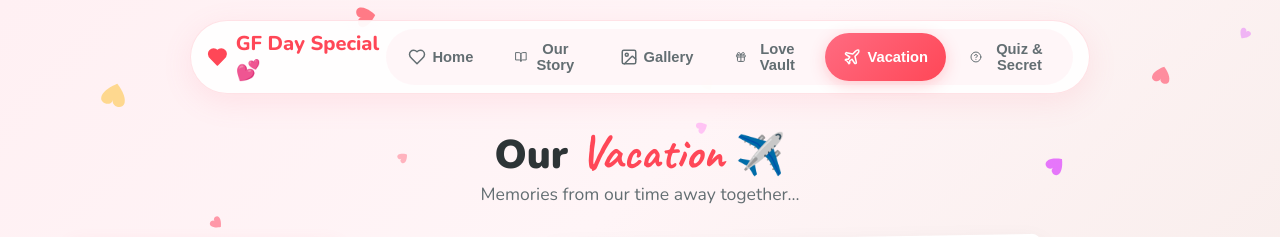
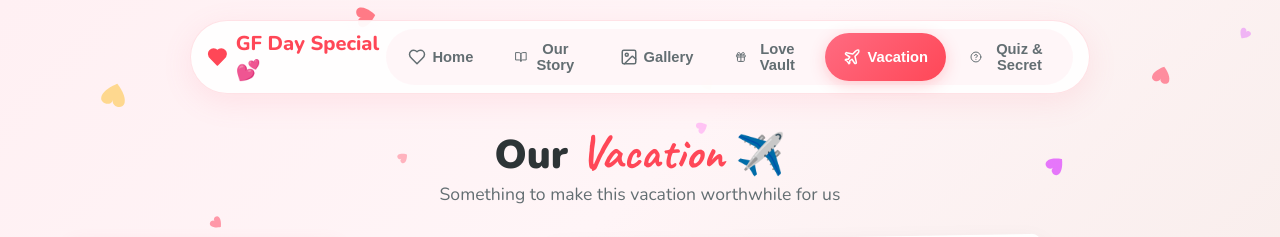
Before and after one commit to Riaan-Soni/gf-day-website, a React (Vite) app: page / in a window 1280 px wide. Both pictures are taken after a click on the button "Vacation". Shown: the top 237 px of the page. Built offline with nearby package versions, Linux system fonts and the light colour scheme.

Commit message:
Update VacationPage.jsx

```diff
--- a/src/pages/VacationPage.jsx
+++ b/src/pages/VacationPage.jsx
@@ -28,7 +28,7 @@ export default function VacationPage() {
           Our <span className="script-font" style={{ fontSize: '3rem' }}>Vacation</span> ✈️
         </h1>
         <p style={{ color: '#636e72', fontSize: '1.1rem' }}>
-          Memories from our time away together...
+          Something to make this vacation worthwhile for us
         </p>
       </div>
 
```
